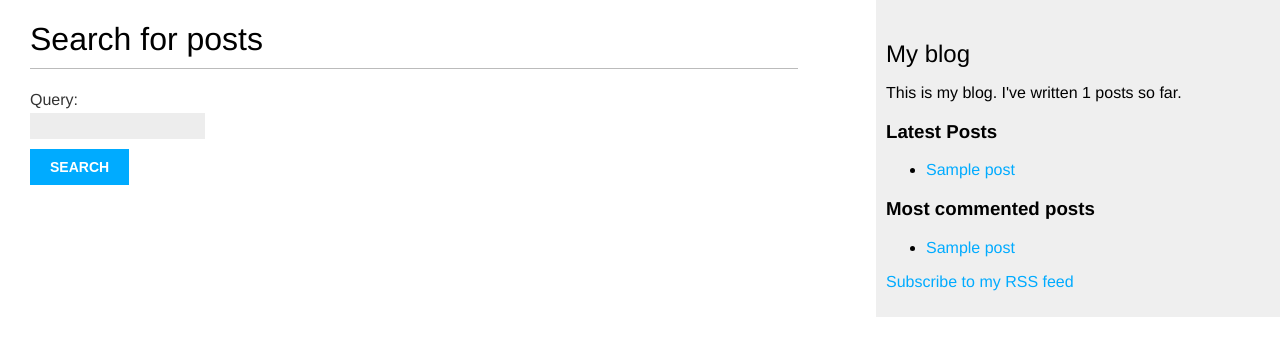
After one commit to lvdesign/mydjango, a Django app: page /blog/search/ in a window 1280 px wide. The commit adds this page. Shown: the top 356 px of the page. Run offline with Django 3.2, Linux system fonts and the light colour scheme; tables that the repository leaves empty hold one stand-in row (values such as "Sample post").

Commit message:
Blog End

```diff
--- /dev/null
+++ b/blog/forms.py
@@ -0,0 +1,22 @@
+from django import forms
+
+from .models import Comment
+
+#
+# Email Form to Share
+class EmailPostForm(forms.Form):
+    name = forms.CharField(max_length=25)
+    email = forms.EmailField()
+    to = forms.EmailField()
+    comments = forms.CharField(required=False, widget=forms.Textarea)
+
+
+# Comment Form
+class CommentForm(forms.ModelForm):
+    class Meta:
+        model = Comment
+        fields = ('name', 'email', 'body')
+
+#
+class SearchForm(forms.Form):
+    query = forms.CharField()
--- a/blog/models.py
+++ b/blog/models.py
@@ -4,6 +4,8 @@ from django.utils import timezone
 
 from django.contrib.auth.models import User
 from django.urls import reverse
+
+from taggit.managers import TaggableManager
 
 
 # Create your models here.
@@ -30,6 +32,7 @@ class Post(models.Model):
     created= models.DateTimeField(auto_now_add=True)
     updated = models.DateTimeField(auto_now=True)
     status = models.CharField(max_length=10, choices=STATUS_CHOICES, default='draft')
+    tags = TaggableManager()
 
     # Manager
     objects = models.Manager() #default manager
@@ -41,6 +44,33 @@ class Post(models.Model):
     def __str__(self):
         return self.title
 
+
     # Urls
     def get_absolute_url(self):
         return reverse('blog:post_detail',args=[self.publish.year,self.publish.month,   self.publish.day,self.slug])
+
+
+# Comment system
+class Comment(models.Model):
+    '''
+    This is your Comment model. It contains a ForeignKey to associate a comment with a
+    single post. This many-to-one relationship is defined in the Comment model because
+    each comment will be made on one post, and each post may have multiple comments.
+
+    You have included an active Boolean field that you will use to manually deactivate
+    inappropriate comments. You use the created field to sort comments in a
+    chronological order by default.
+    '''
+    post = models.ForeignKey(Post, on_delete=models.CASCADE, related_name='comments')
+    name = models.CharField(max_length=80)
+    email = models.EmailField()
+    body = models.TextField()
+    created = models.DateTimeField(auto_now_add=True)
+    updated = models.DateTimeField(auto_now=True)
+    active = models.BooleanField(default=True)
+
+    class Meta:
+        ordering = ('created',)
+
+    def __str__(self):
+        return f'Comment by {self.name} on { self.post}'
--- a/blog/templates/blog/base.html
+++ b/blog/templates/blog/base.html
@@ -1,3 +1,4 @@
+{% load blog_tags %}
 {% load static %}
 <!DOCTYPE html>
 <html>
@@ -13,7 +14,25 @@
 
 <div id="sidebar">
 <h2>My blog</h2>
-<p>This is my blog.</p>
+<p>This is my blog. I've written {% total_posts %} posts so far.</p>
+<h3>Latest Posts</h3>
+{% show_latest_posts 3 %}
+
+
+<h3>Most commented posts</h3>
+{% get_most_commented_posts as most_commented_posts %}
+<ul>
+{% for post in most_commented_posts %}
+<li>
+<a href="{{ post.get_absolute_url }}">{{ post.title }}</a>
+</li>
+{% endfor %}
+</ul>
+<p>
+<a href="{% url 'blog:post_feed' %}">Subscribe to my RSS feed</a>
+</p>
+
 </div>
+
 </body>
 </html>
--- /dev/null
+++ b/blog/templates/blog/post/latest_posts.html
@@ -0,0 +1,7 @@
+<ul>
+{% for post in latest_posts %}
+<li>
+<a href="{{ post.get_absolute_url }}">{{ post.title }}</a>
+</li>
+{% endfor %}
+</ul>
--- /dev/null
+++ b/blog/templates/blog/post/search.html
@@ -0,0 +1,27 @@
+{% extends "blog/base.html" %}
+{% load blog_tags %}
+{% block title %}Search{% endblock %}
+{% block content %}
+{% if query %}
+<h1>Posts containing "{{ query }}"</h1>
+<h3>
+{% with results.count as total_results %}
+Found {{ total_results }} result{{ total_results|pluralize }}
+{% endwith %}
+</h3>
+{% for post in results %}
+<h4><a href="{{ post.get_absolute_url }}">{{ post.title }}</a></
+h4>
+{{ post.body|markdown|truncatewords_html:5 }}
+{% empty %}
+<p>There are no results for your query.</p>
+{% endfor %}
+<p><a href="{% url 'blog:post_search' %}">Search again</a></p>
+{% else %}
+<h1>Search for posts</h1>
+<form method="get">
+{{ form.as_p }}
+<input type="submit" value="Search">
+</form>
+{% endif %}
+{% endblock %}
--- /dev/null
+++ b/blog/templatetags/blog_tags.py
@@ -0,0 +1,41 @@
+from django.db.models import Count
+from django import template
+from ..models import Post
+
+from django.utils.safestring import mark_safe
+import markdown
+
+#
+register = template.Library()
+
+@register.simple_tag
+def total_posts():
+    '''
+    Let's start by creating a simple tag to retrieve the total posts published on the blog.
+    '''
+    return Post.published.count()
+
+
+@register.inclusion_tag('blog/post/latest_posts.html')
+def show_latest_posts(count=5):
+    '''
+    Using an inclusion tag, you can render
+    a template with context variables returned by your template tag
+    The template tag is called, passing the number of posts to display, and the template
+    is rendered in place with the given context.
+    '''
+    latest_posts = Post.published.order_by('-publish')[:count]
+    return {'latest_posts':latest_posts }
+
+
+@register.simple_tag
+def get_most_commented_posts(count=5):
+    '''
+    You use the Count aggregation function to store the number of comments in the computed field total_comments for each Post object. You order the QuerySet by the computed field in descending order. You also provide an optional count variable to limit the total number of objects returned
+    '''
+    return Post.published.annotate(total_comments= Count('comments')).order_by('-total_comments')[:count]
+
+
+@register.filter(name='markdown')
+def markdown_format(text):
+    return mark_safe(markdown.markdown(text))
--- a/blog/urls.py
+++ b/blog/urls.py
@@ -1,4 +1,5 @@
 from django.urls import path
+from .feeds import LatestPostsFeed
 from . import views
 
 app_name = 'blog'
@@ -12,8 +13,11 @@ urlpatterns = [
     # post views
     # You use path converters, such as <int:year>,
 
-    # path('', views.post_list, name='post_list'),
-
-    path('', views.PostListView.as_view(), name='post_list'),
+    path('', views.post_list, name='post_list'),
+    # path('', views.PostListView.as_view(), name='post_list'),
     path('<int:year>/<int:month>/<int:day>/<slug:post>/', views.post_detail, name='post_detail'),
+    path('<int:post_id>/share', views.post_share, name='post_share'),
+    path('tag/<slug:tag_slug>/', views.post_list, name='post_list_by_tag'),
+    path('feed/', LatestPostsFeed(), name='post_feed'),
+    path('search/', views.post_search, name='post_search'),
 ]
--- a/blog/views.py
+++ b/blog/views.py
@@ -1,9 +1,105 @@
+from django.db.models import Count
 from django.shortcuts import render, get_object_or_404
-from .models import Post
+
+from django.contrib.postgres.search import SearchVector, SearchQuery, SearchRank
+
+from .models import Post, Comment
+from .forms import EmailPostForm, CommentForm, SearchForm
+
 from django.core.paginator import Paginator, EmptyPage, PageNotAnInteger
 from django.views.generic import ListView
 
+from django.core.mail import send_mail
+from taggit.models import Tag
+
+
+
+
 # Create your views here.
+
+# List des Posts avec une fonction
+def post_list(request, tag_slug=None):
+    object_list = Post.published.all()
+    tag = None
+
+    if tag_slug:
+        tag = get_object_or_404(Tag, slug=tag_slug)
+        object_list = object_list.filter(tags__in=[tag])
+
+    paginator = Paginator(object_list,3)
+    page = request.GET.get('page')
+    try:
+        posts= paginator.page(page)
+    except PageNotAnInteger:
+        # if
+        posts = paginator.page(1)
+    except EmptyPage:
+        posts = paginator.page(paginator.num_pages)
+
+    #posts = Post.published.all()
+    return render(request, 'blog/post/list.html', {'page': page, 'posts': posts,'tag':tag})
+
+
+# One Post
+def post_detail(request, year, month, day, post):
+    '''
+    when you created the Post model, you added the
+    unique_for_date parameter to the slug field. This ensures that there will be only one post with a slug for a
+    given date, and thus, you can retrieve single posts using the date and slug.
+    '''
+    post = get_object_or_404( Post, slug=post,
+                                    status='published',
+                                    publish__year=year,
+                                    publish__month = month,
+                                    publish__day= day
+                                    )
+    # List of comments
+    comments = post.comments.filter(active=True)
+
+    new_comment = None
+
+    if request.method == 'POST':
+        # comment posted
+        comment_form = CommentForm(data=request.POST)
+        if comment_form.is_valid():
+            new_comment = comment_form.save(commit=False)
+            new_comment.post = post
+            new_comment.save()
+    else:
+        comment_form = CommentForm()
+
+    # List similar posts
+    post_tags_ids = post.tags.values_list('id', flat=True)
+    similar_posts = Post.published.filter(tags__in=post_tags_ids).exclude(id=post.id)
+    similar_posts = similar_posts.annotate(same_tags=Count('tags')).order_by('-same_tags', '-publish')[:4]
+
+    return render(request,'blog/post/detail.html',
+                    {'post': post,
+                    'comments': comments,
+                    'new_comment': new_comment,
+                    'comment_form': comment_form,
+                    'similar_posts':similar_posts })
+
+
+# Form email Post
+def post_share(request, post_id):
+    #
+    post = get_object_or_404(Post, id=post_id, status='published')
+    sent = False
+    if request.method == 'POST':
+        form = EmailPostForm(request.POST)
+        if form.is_valid():
+            cd = form.cleaned_data
+            #  send
+            post_url = request.build_absolute_uri(post.get_absolute_url() )
+            subject = f"{cd['name']} recommends you read" f"{post.title}"
+            message = f"Read {post.title} at {post_url}\n\n" f"{cd['name']}\'s comments: {cd['comments']}"
+            send_mail(subject, message, 'toto@toto.com',[cd['to']])
+            sent = True
+    else:
+        form = EmailPostForm()
+
+    return render(request, 'blog/post/share.html', { 'post': post, 'form':form,'sent':sent})
 
 
 
@@ -13,32 +109,31 @@ class PostListView(ListView):
     paginate_by = 3
     template_name = 'blog/post/list.html'
 
-'''
-# List des Posts avec une fonction
-def post_list(request):
-    object_list = Post.published.all()
 
-    paginator = Paginator(object_list,3)
-    page = request.GET.get('page')
-    try:
-        posts= paginator.page(1)
-    except PageNotAnInteger:
-        # if
-        posts = paginator.page(1)
-    except EmptyPage:
-        posts = paginator.page(paginator.num_pages)
+# Search
+def post_search(request):
+    form = SearchForm()
+    query= None
+    results=[]
 
-    #posts = Post.published.all()
-    return render(request, 'blog/post/list.html', {'page': page, 'posts': posts})
-'''
+    if 'query' in request.GET:
+        form= SearchForm(request.GET)
+        if form.is_valid():
+            query = form.cleaned_data['query']
+            '''
+            results = Post.published.annotate(
+                search=SearchVector('title','body'),
+            ).filter(search=query)
+            '''
+            search_vector = SearchVector('title', weight='A')+ SearchVector('body', weight='B')
+            search_query = SearchQuery(query)
+            results = Post.published.annotate(
+                search=search_vector,
+                rank=SearchRank(search_vector,search_query),
+            ).filter(rank__gte=0.3).order_by('-rank')
 
-# One Post
-def post_detail(request, year, month, day, post):
-    '''
-    when you created the Post model, you added the
-    unique_for_date parameter to the slug field. This ensures that there will be only one post with a slug for a
-    given date, and thus, you can retrieve single posts using the date and slug.
-    '''
-    post = get_object_or_404( Post, slug=post, status='published', publish__year =year, publish__month = month, publish__day= day
-    )
-    return render(request,'blog/post/detail.html', {'post': post})
+    return render(request,
+                    'blog/post/search.html',
+                    {'form':form,
+                    'query':query,
+                    'results': results})
--- a/mysite/urls.py
+++ b/mysite/urls.py
@@ -15,6 +15,13 @@ Including another URLconf
 """
 from django.contrib import admin
 from django.urls import path, include
+from django.contrib.sitemaps.views import sitemap
+from blog.sitemaps import PostSitemap
+
+sitemaps= {
+    'posts': PostSitemap,
+}
+
 
 # blog/post_list
 # blog/post_detail
@@ -22,4 +29,5 @@ from django.urls import path, include
 urlpatterns = [
     path('admin/', admin.site.urls),
     path('blog/', include('blog.urls', namespace='blog')),
+    path('sitemap.xml', sitemap, { 'sitemaps': sitemaps}, name='django.contrib.sitemaps.views.sitemap')
 ]
```
Also changed, not shown: blog/admin.py (+7 -1 lines), blog/feeds.py (added, +20 -0 lines), blog/sitemaps.py (added, +15 -0 lines), blog/templates/blog/post/detail.html (+51 -1 lines), blog/templates/blog/post/list.html (+17 -2 lines), blog/templates/blog/post/share.html (added, +17 -0 lines), mysite/settings.py (+60 -1 lines), blog/migrations/0002_comment.py (added), blog/migrations/0003_post_tags.py (added), blog/templatetags/__init__.py (added).
